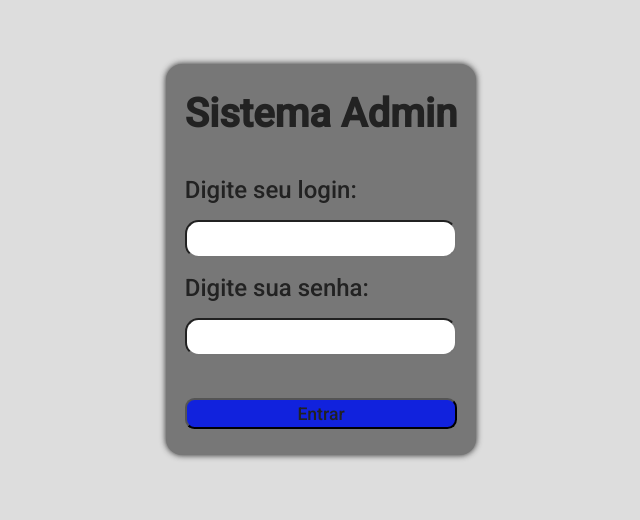
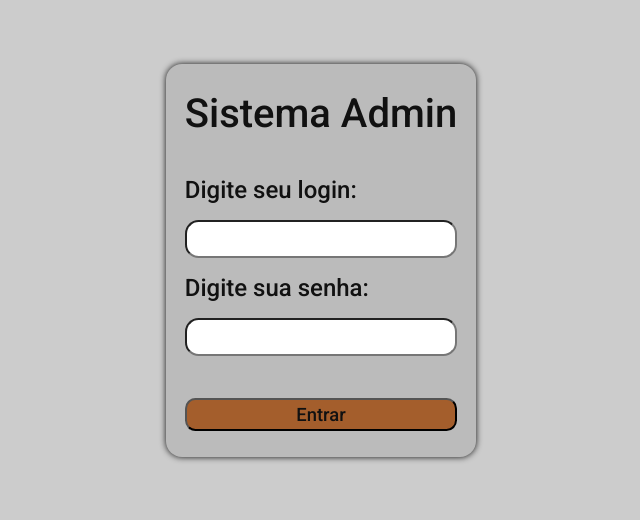
Before and after one commit to alisson2014/brogui_bootcamp, a PHP site: page /admin/index.php in a window 1280 px wide. Shown: the top 520 px of the page, without its empty margins (319-959 px from the left). Run offline with PHP 8.4, Linux system fonts and the light colour scheme.

Commit message:
modified design admin

```diff
--- a/admin/index.php
+++ b/admin/index.php
@@ -8,16 +8,16 @@
 <html lang="pt-br">
 
 <head>
+  <!-- Tipografia: -->
+  <link rel="preconnect" href="https://fonts.googleapis.com">
+  <link rel="preconnect" href="https://fonts.gstatic.com" crossorigin>
+  <link href="https://fonts.googleapis.com/css2?family=Roboto:wght@500&display=swap" rel="stylesheet">
   <meta charset="UTF-8">
   <meta http-equiv="X-UA-Compatible" content="IE=edge">
   <meta name="viewport" content="width=device-width, initial-scale=1.0">
   <title>Admin do sistema</title>
   <!-- Folha de estilo: -->
   <link rel="stylesheet" href="style/container.css">
-  <!-- Tipografia: -->
-  <link rel="preconnect" href="https://fonts.googleapis.com">
-  <link rel="preconnect" href="https://fonts.gstatic.com" crossorigin>
-  <link href="https://fonts.googleapis.com/css2?family=Roboto:wght@500&display=swap" rel="stylesheet">
 </head>
 
 <body>
--- a/admin/style/container.css
+++ b/admin/style/container.css
@@ -3,16 +3,15 @@
   margin: 0;
   padding: 0;
   box-sizing: border-box;
-  font-family: 'Roboto', sans-serif;
 }
 
 /* Criação de variáveis para guardar cores */
 :root {
-  --bg-color: #DDD;
+  --bg-color: #CCC;
   --bg-header-footer-color: #777;
-  --link-color: #222;
   --text-color: #111;
-  --link-color-hover: #12D;
+  --link-color-hover: #EED;
+  --border: 2px solid #111;
 }
 
 /* Corpo da página + fonte roboto */
@@ -20,10 +19,14 @@
   background-color: var(--bg-color);
 }
 
+body * {
+  font-family: 'Roboto', sans-serif;
+  color: var(--text-color);
+}
+
 /* Link hover animado */
 .anim-link {
   display: inline-block;
-  color: var(--link-color);
   text-decoration: none;
 }
 
--- a/admin/style/stylelogin.css
+++ b/admin/style/stylelogin.css
@@ -1,5 +1,6 @@
 /* Estilização da class login */
 .login {
+  color: var(--text-color);
   /* Display flex para alinhar os itens */
   display: flex;
   flex-direction: column;
@@ -10,20 +11,15 @@
   margin: 4rem auto;
   padding: 1.64rem 1.2rem;
   /* Estilo do form com sombra */
-  box-shadow: 0 0 0.4rem var(--link-color);
-  background-color: var(--bg-header-footer-color);
+  box-shadow: 0 0 0.4rem var(--text-color);
+  background-color: #BBB;
 }
 
 /* Tamanho da fonte + alinhamento ao centro */
 .login h1 {
   font-size: 2.5rem;
+  font-weight: 500;
   text-align: center;
-}
-
-/* Cores dos textos */
-.login h1,
-.login form label {
-  color: var(--link-color);
 }
 
 /* Display flex para distanciar os intens */
@@ -46,21 +42,26 @@
 }
 
 /* Background hover do campo input */
-.login form .campo:hover {
-  background-color: var(--bg-color);
+.login form .campo:focus {
+  background-color: #DDD;
 }
 
 /* Estilização do botão entrar */
 .login form button {
   /*Cor de fundo e de texto */
-  background-color: var(--link-color-hover);
-  color: var(--link-color);
+  background-color: rgb(164, 94, 44);
+  cursor: pointer;
   /* Alinhamento do tamanho */
-  border-radius: 0.6rem;
+  border-radius: .65rem;
   width: 100%;
-  padding: 0.2rem;
-  margin-top: 0.65rem;
-  font-size: 1.1rem;
+  padding: 0.25rem;
+  margin-top: 0.6rem;
+  font-size: 1.15rem;
+}
+
+.login form button:hover {
+  transform: scale(1.02);
+  color: var(--link-color-hover);
 }
 
 @media (min-width: 420px) {
```
Also changed, not shown: other parts of admin/style/container.css (+29 -22 lines), admin/style/styletable.css (+4 -5 lines).
